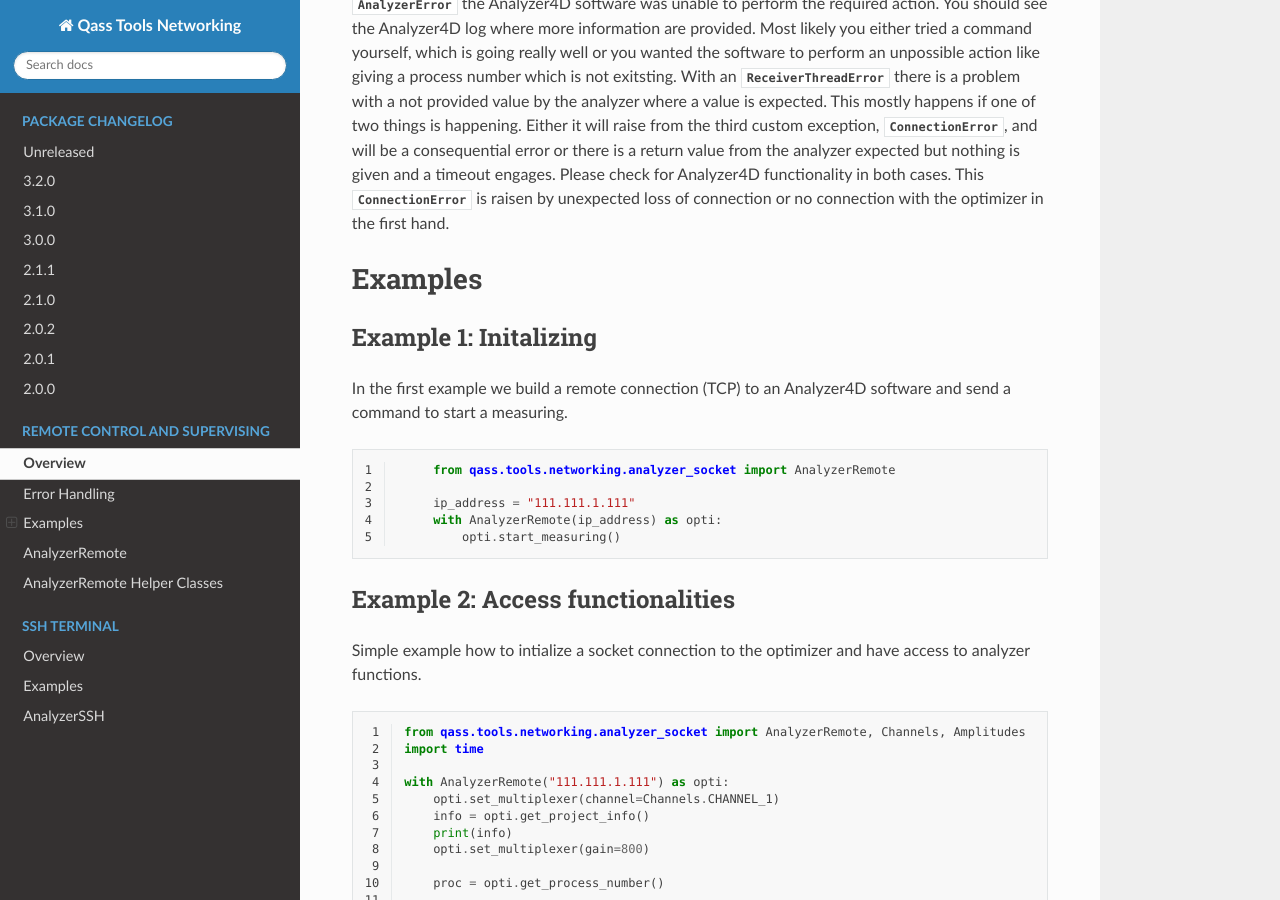
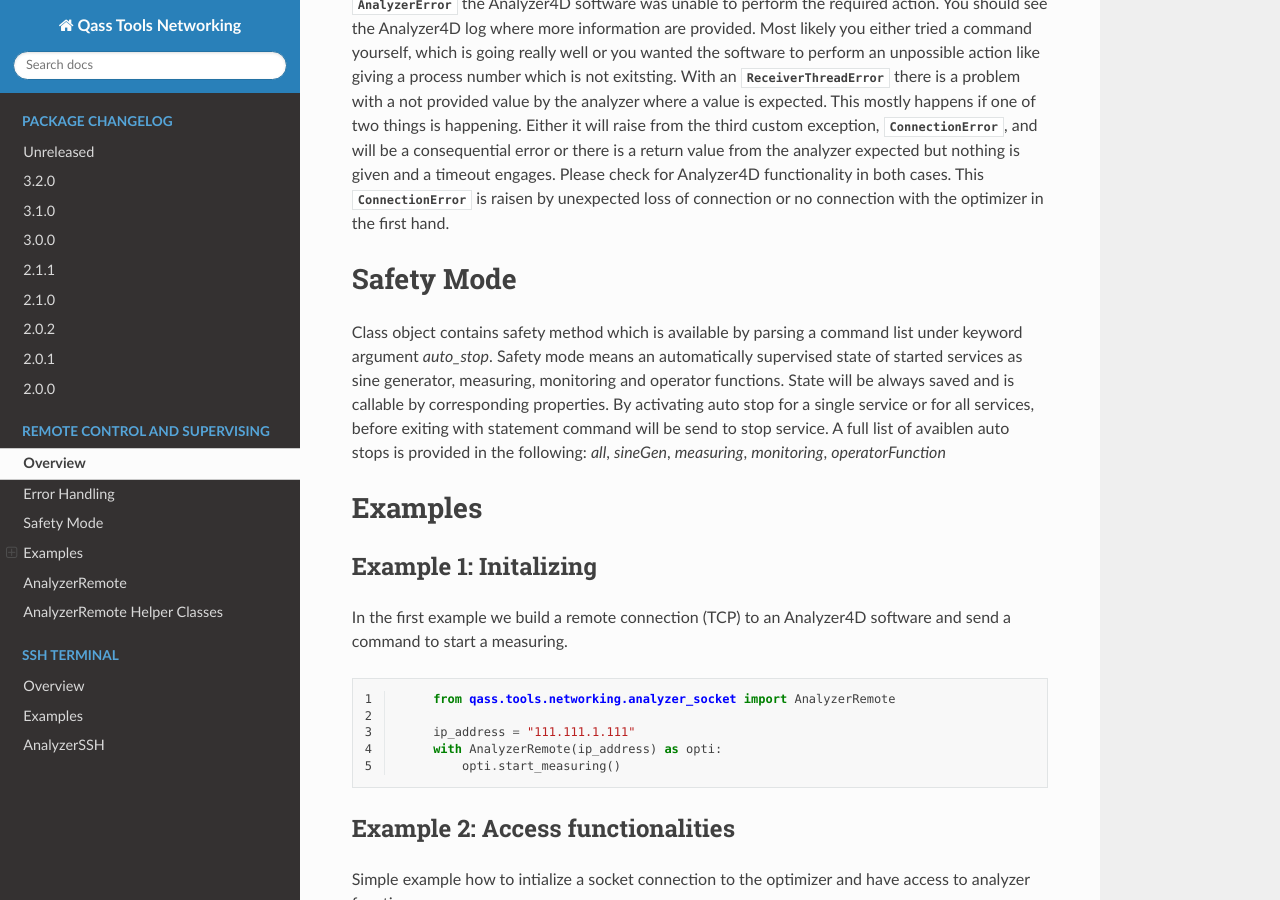
Before and after one commit to QASS/qass-tools-networking, a Sphinx documentation site: the page built from docs/source/analyzer_socket.rst, in a window 1280 px wide and 900 px high, scrolled down 400 px. Built offline with Sphinx 7.4.7 and the Read the Docs theme 2.0.0, drawn with Linux system fonts in a browser that asks for light colours.

Commit message:
Update docu

```diff
--- a/docs/source/analyzer_socket.rst
+++ b/docs/source/analyzer_socket.rst
@@ -11,6 +11,13 @@ The module AnalyzerRemote contains three kinds of custom exception classes. By a
 yourself, which is going really well or you wanted the software to perform an unpossible action like giving a process number which is not exitsting. With an :class:`ReceiverThreadError` there is a problem with a not provided value by the analyzer where a value is expected. This mostly
 happens if one of two things is happening. Either it will raise from the third custom exception, :class:`ConnectionError`, and will be a consequential error or there is a return value from the analyzer expected but nothing is given and a timeout engages. Please check for Analyzer4D
 functionality in both cases. This :class:`ConnectionError` is raisen by unexpected loss of connection or no connection with the optimizer in the first hand.
+
+Safety Mode
+***********
+
+Class object contains safety method which is available by parsing a command list under keyword argument `auto_stop`. Safety mode means an automatically supervised state of started services as sine generator, measuring, monitoring and operator functions.
+State will be always saved and is callable by corresponding properties. By activating auto stop for a single service or for all services, before exiting with statement command will be send to stop service.
+A full list of avaiblen auto stops is provided in the following: `all`, `sineGen`, `measuring`, `monitoring`, `operatorFunction`
 
 Examples
 ********
--- a/docs/source/changelog.rst
+++ b/docs/source/changelog.rst
@@ -21,7 +21,7 @@ New Features
 
 Changes
 ------------
-* Add service to auto stopp certain remote startet methods by kwargs
+* Add service to auto stopp certain remote startet methods parsing command list to constructor under `auto_stop`
 
 Fixes
 ------
```
